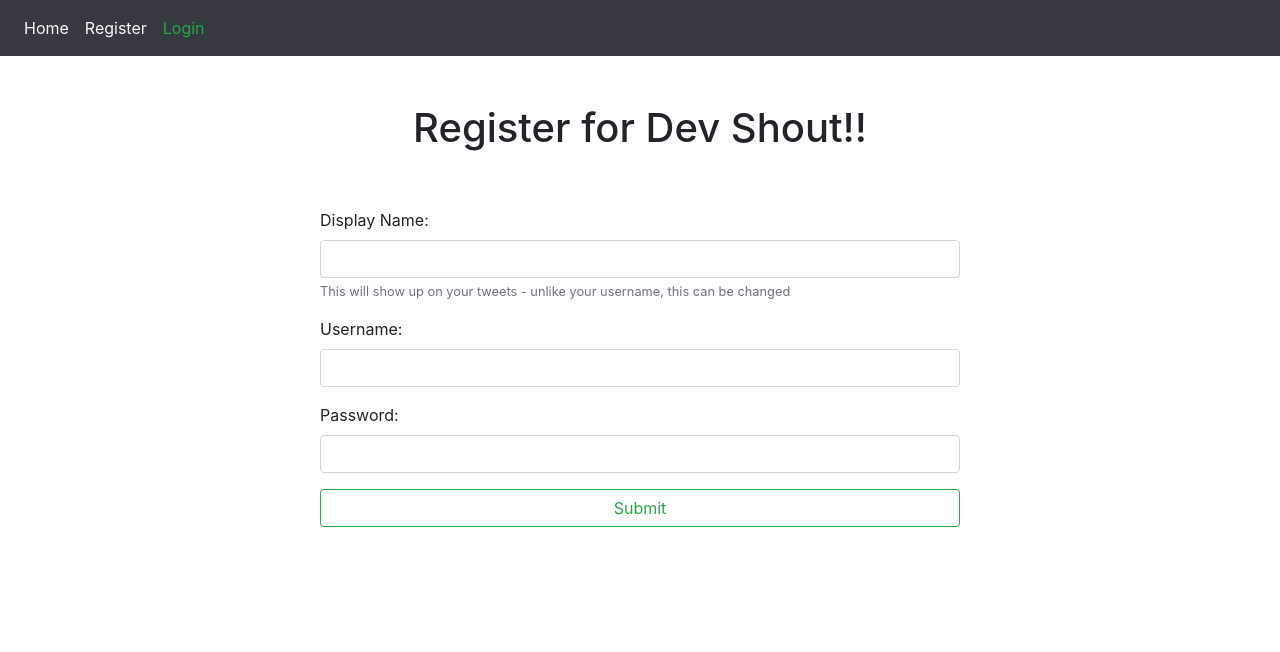
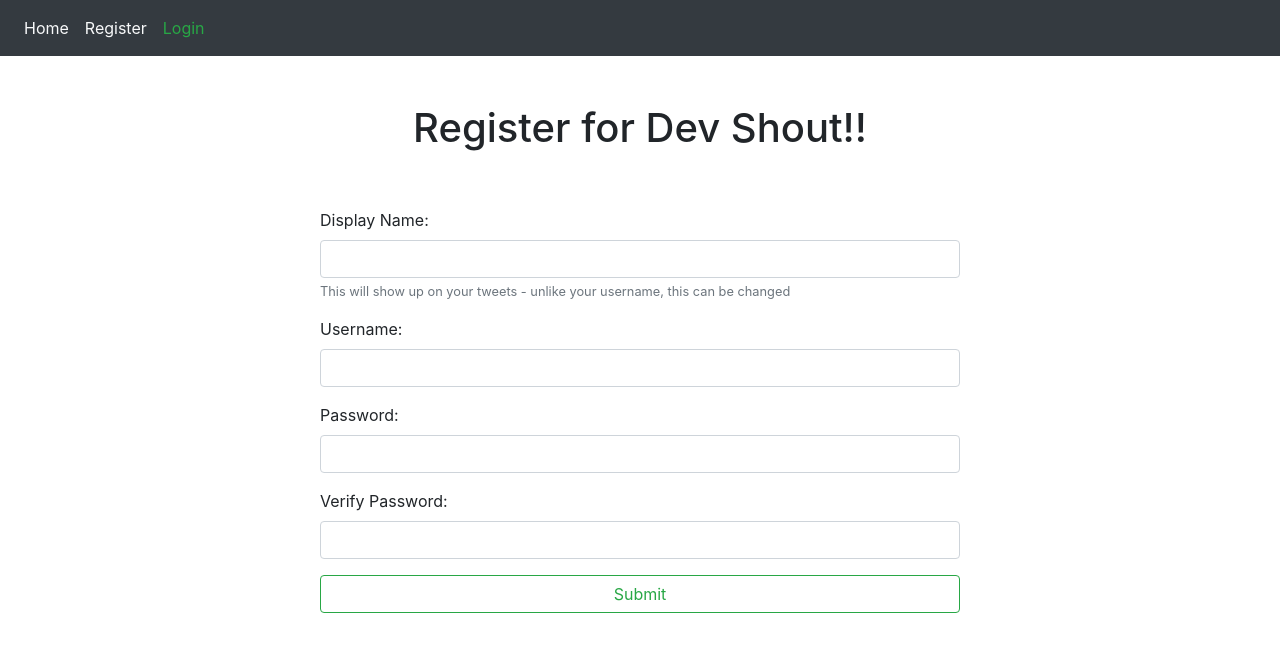
Before and after one commit to josephwhittington/weekend_project, a React (Create React App) app in the folder client/: page /register in a window 1280 px wide. Shown: the top 652 px of the page. Built offline with nearby package versions, Linux system fonts and the light colour scheme.

Commit message:
adds visual feedback for password veification on register component

```diff
--- a/client/src/components/Login.js
+++ b/client/src/components/Login.js
@@ -19,7 +19,7 @@ export default class Login extends Component {
     const { name, value } = e.target;
     this.setState(() => ({
       [name]: value
-    }));
+    }), console.log(this.state));
   }
   handleSubmit(e) {
     e.preventDefault();
--- a/client/src/components/Navbar.js
+++ b/client/src/components/Navbar.js
@@ -11,7 +11,7 @@ export default class NavbarCustom extends Component {
   logOut() {
     localStorage.removeItem('user');
     localStorage.removeItem('token');
-    this.props.history.push('/');
+    this.props.history.push('/home');
   }
   render() {
     return (
--- a/client/src/components/Register.js
+++ b/client/src/components/Register.js
@@ -10,6 +10,7 @@ export default class Register extends Component {
     this.state = {
       displayName: '',
       password: '',
+      password2: '',
       username: ''
     };
     this.handleSubmit = this.handleSubmit.bind(this);
@@ -71,6 +72,19 @@ export default class Register extends Component {
                 name='password'
                 value={this.state.password}
                 onChange={this.handleChange}
+                isValid={this.state.password === this.state.password2 && this.state.password !== ""}
+                isInvalid={this.state.password !== this.state.password2}
+              />
+            </Form.Group>
+            <Form.Group>
+              <label>Verify Password: </label>
+              <Form.Control
+                type='text'
+                name='password2'
+                value={this.state.password2}
+                onChange={this.handleChange}
+                isValid={this.state.password === this.state.password2 && this.state.password !== ""}
+                isInvalid={this.state.password !== this.state.password2}
               />
             </Form.Group>
             <Button type='submit' variant="outline-success" block>Submit</Button>
```
